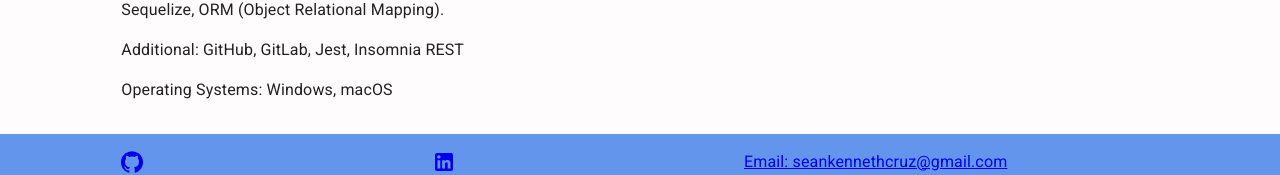
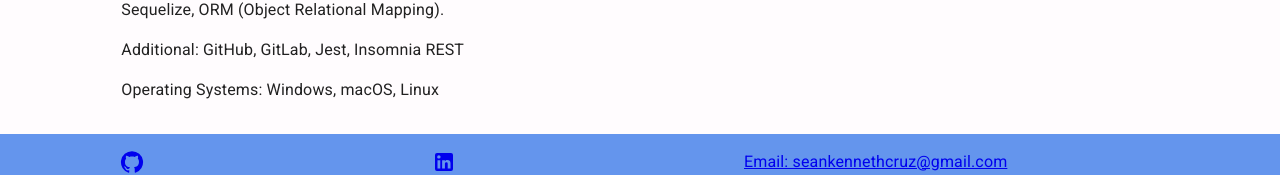
Before and after one commit to skcruzer/portfolioskc, a React (Create React App) app: page / in a window 1280 px wide. Shown: the part 714-889 px from the top of the page. Built offline with nearby package versions, Linux system fonts and the light colour scheme.

Commit message:
update about me

```diff
--- a/src/components/About/About.js
+++ b/src/components/About/About.js
@@ -37,7 +37,7 @@ const About = () => {
 
             <p>Additional: GitHub, GitLab, Jest, Insomnia REST</p>
 
-            <p>Operating Systems: Windows, macOS</p>
+            <p>Operating Systems: Windows, macOS, Linux</p>
           </Grid>
         </Grid>
       </Box>
```
